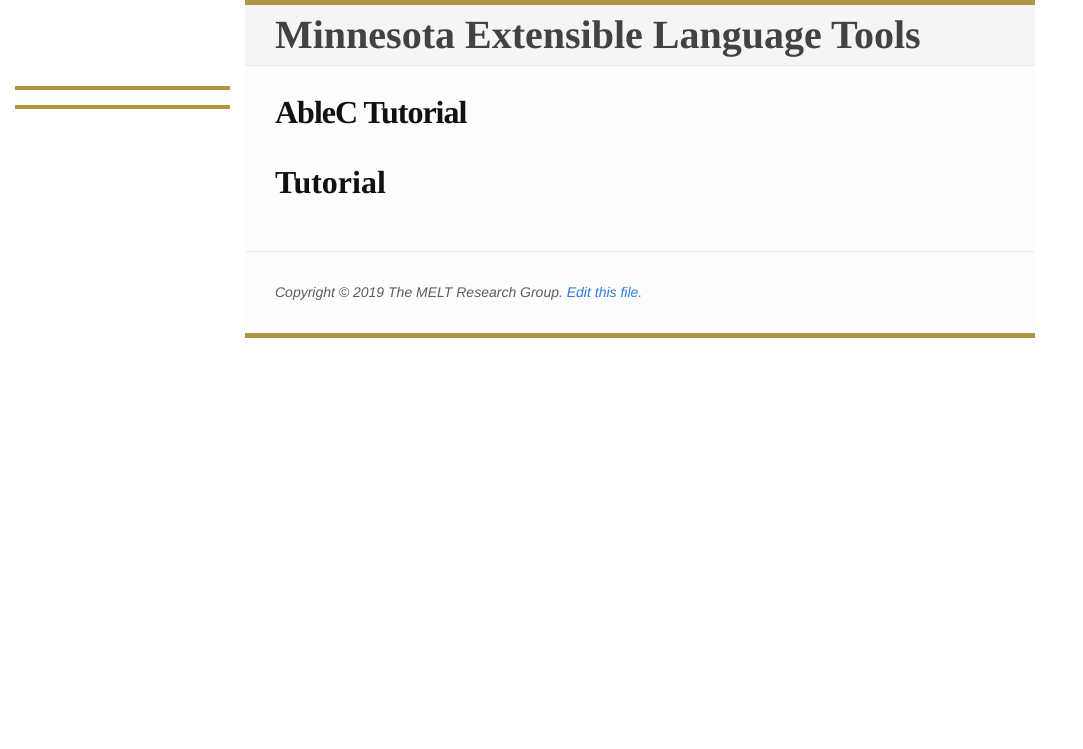
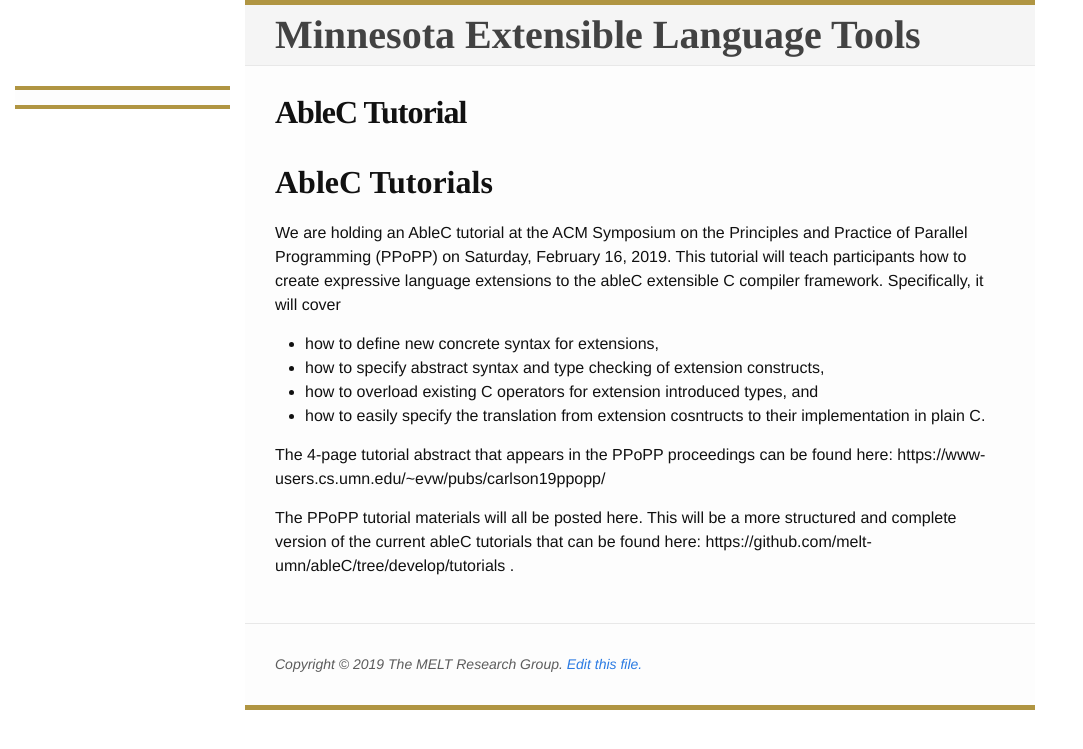
Before and after one commit to melt-umn/melt-website, a Jekyll site: the page built from _pages/ableC-tutorials.md, in a window 1280 px wide. Shown: the top 749 px of the page, without its empty margins (0-1083 px from the left). Built offline with Jekyll 4.4.1, drawn with Linux system fonts in a browser that asks for light colours.

Commit message:
initial PPoPP tutorial bits

```diff
--- a/_pages/ableC-tutorials.md
+++ b/_pages/ableC-tutorials.md
@@ -1,8 +1,28 @@
 ---
 title: AbleC Tutorial
 menu_title: AbleC Tutorial
-menu_weight: 0
+menu_weight: 10
 permalink: /ableC/tutorial/
 ---
 
-# Tutorial
+# AbleC Tutorials
+
+We are holding an AbleC tutorial at the ACM Symposium on the
+Principles and Practice of Parallel Programming (PPoPP) on Saturday, February
+16, 2019.  This tutorial will teach participants how to create
+expressive language extensions to the ableC extensible C compiler
+framework.   Specifically, it will cover
+- how to define new concrete syntax for extensions,
+- how to specify abstract syntax and type checking of extension constructs,
+- how to overload existing C operators for extension introduced types, and
+- how to easily specify the translation from extension cosntructs to their implementation in plain C.
+
+The 4-page tutorial abstract that appears in the PPoPP proceedings can
+be found here:
+https://www-users.cs.umn.edu/~evw/pubs/carlson19ppopp/
+
+
+The PPoPP tutorial materials will all be posted here.  This will be a
+more structured and complete version of the current ableC tutorials
+that can be found here:
+https://github.com/melt-umn/ableC/tree/develop/tutorials .
```
